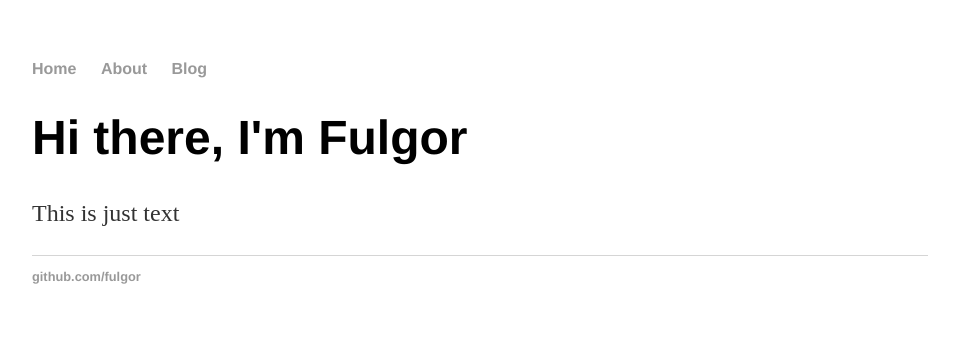
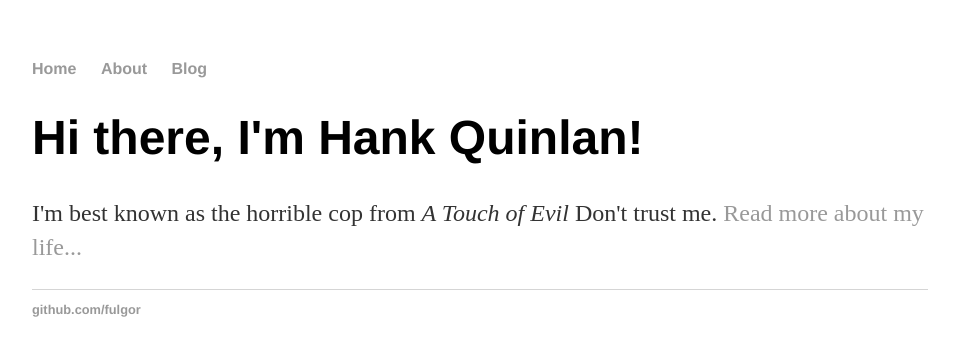
Before and after one commit to fulgor/fulgor, a Jekyll site: the page built from index.html, in a window 1280 px wide. Shown: the top 356 px of the page, without its empty margins (160-1119 px from the left). Built offline with Jekyll 4.4.1, drawn with Linux system fonts in a browser that asks for light colours.

Commit message:
changed to front matter

```diff
--- a/index.html
+++ b/index.html
@@ -1,27 +1,8 @@
-<!DOCTYPE html>
-<html>
-	<head>
-		<title>Fulgor at GitHub</title>
-		<link rel="stylesheet" type="text/css" href="/css/main.css">
-	</head>
-	<body>
-		<nav>
-    		<ul>
-        		<li><a href="/">Home</a></li>
-	        	<li><a href="/about">About</a></li>
-        		<li><a href="/blog">Blog</a></li>
-    		</ul>
-		</nav>
-		<div class="container">
-    		<div class="blurb">
-        		<h1>Hi there, I'm Fulgor</h1>
-				<p>This is just text</p>
-    		</div><!-- /.blurb -->
-		</div><!-- /.container -->
-		<footer>
-    		<ul>
-        		<li><a href="https://github.com/fulgor">github.com/fulgor</a></li>
-			</ul>
-		</footer>
-	</body>
-</html>
+---
+layout: default
+title: Hank Quinlan, Horrible Cop
+---
+<div class="blurb">
+	<h1>Hi there, I'm Hank Quinlan!</h1>
+	<p>I'm best known as the horrible cop from <em>A Touch of Evil</em> Don't trust me. <a href="/about">Read more about my life...</a></p>
+</div><!-- /.blurb -->
```
